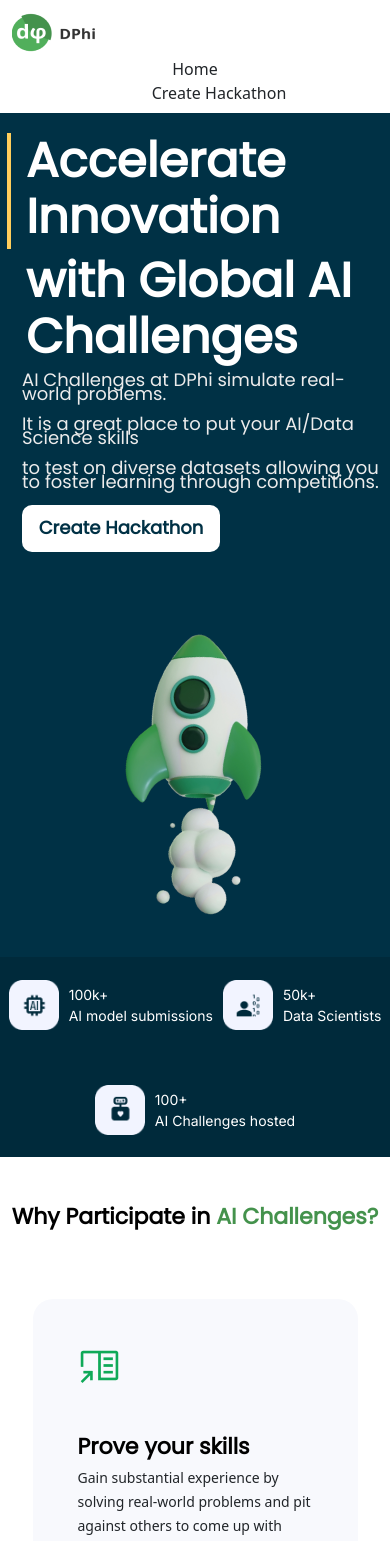
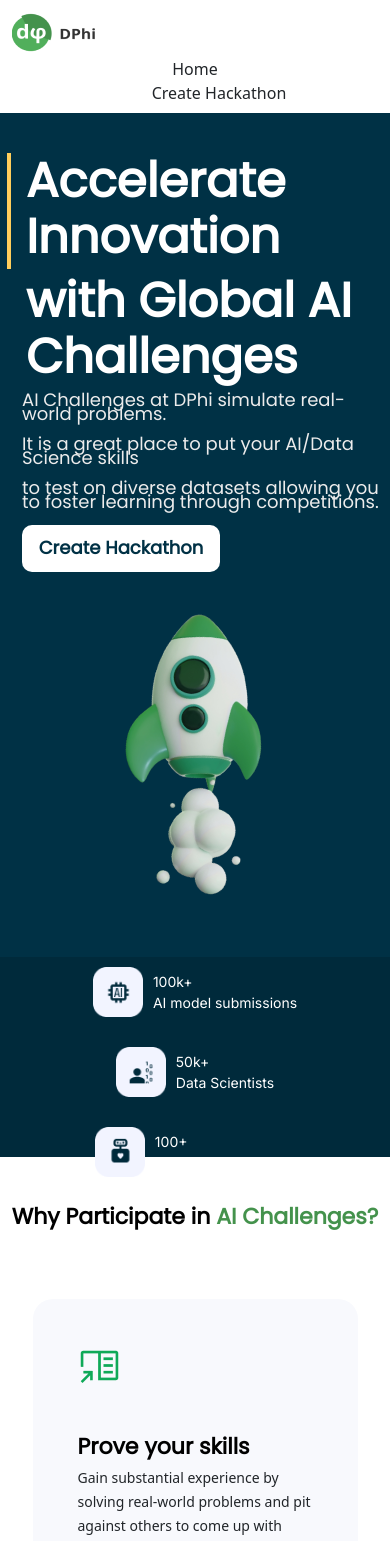
Before and after one commit to OvilashMoitra/hackathon-frontend, a React (Create React App) app: page / in a window 390 px wide. Shown: the top 1541 px of the page. Built offline with nearby package versions, Linux system fonts and the light colour scheme; no server answers.

Commit message:
responsive issue solved

```diff
--- a/src/Components/HomeBanner/HomeBanner.scss
+++ b/src/Components/HomeBanner/HomeBanner.scss
@@ -9,7 +9,7 @@
     @media (max-width: 480px) {
         flex-direction: column;
         height: 100vh;
-        padding: 0;
+        padding: 20px 0;
     }
 
     @media (min-width: 768px) {
--- a/src/Components/HomeStat/HomeStat.scss
+++ b/src/Components/HomeStat/HomeStat.scss
@@ -10,7 +10,8 @@
         display: flex;
         flex-wrap: wrap;
         justify-content: center;
-        gap: 10px;
+        gap: 30px;
+        padding: 10px;
     }
 
     .app__home-stat-devider {
```
